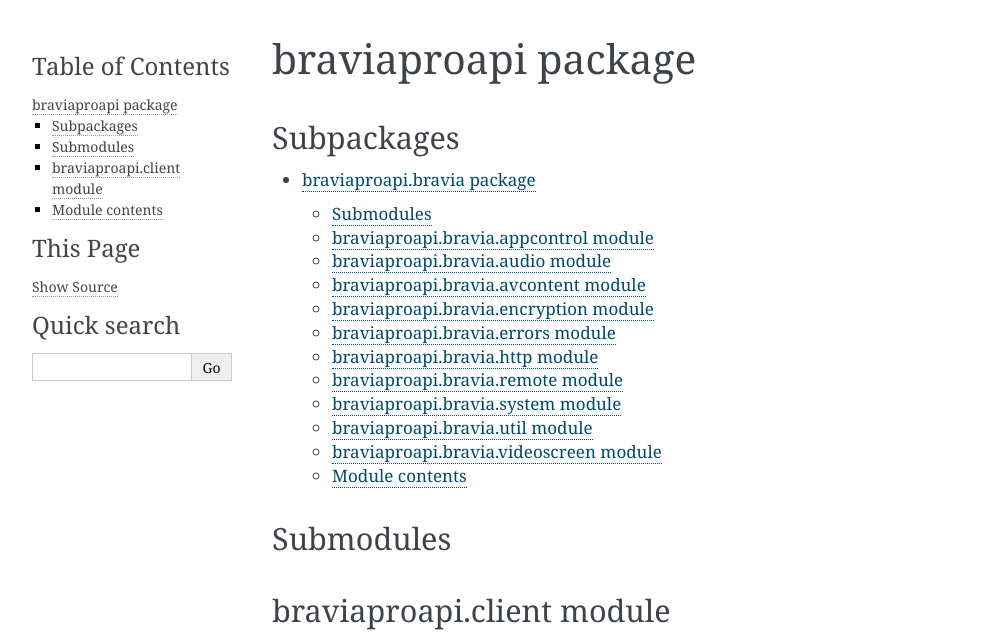
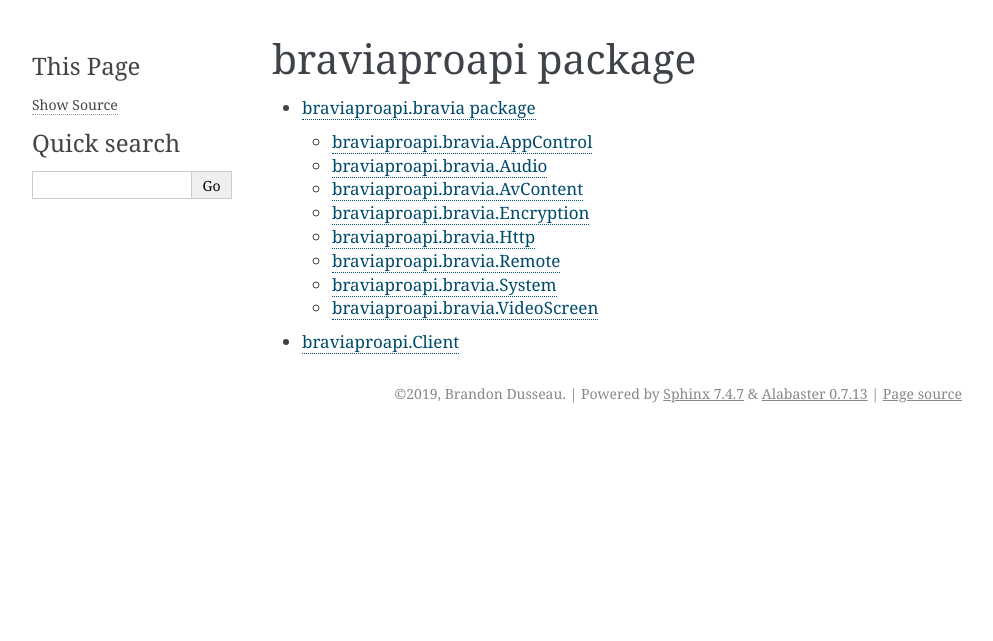
Before and after one commit to BrandonDusseau/braviaproapi, a Sphinx documentation site: the page built from docs/source/braviaproapi.rst, in a window 1280 px wide. Shown: the top 641 px of the page, without its empty margins (148-1141 px from the left). Built offline with Sphinx 7.4.7, drawn with Linux system fonts in a browser that asks for light colours; grey boxes are pictures that could not be loaded.

Commit message:
Added more doc files

```diff
--- /dev/null
+++ b/docs/source/braviaproapi.bravia.appcontrol.rst
@@ -0,0 +1,6 @@
+braviaproapi.bravia.AppControl
+==============================
+
+.. autoclass::braviaproapi.bravia.AppControl
+    :members:
+    :show-inheritance:
--- /dev/null
+++ b/docs/source/braviaproapi.bravia.audio.rst
@@ -0,0 +1,6 @@
+braviaproapi.bravia.Audio
+=========================
+
+.. autoclass::braviaproapi.bravia.Audio
+    :members:
+    :show-inheritance:
--- /dev/null
+++ b/docs/source/braviaproapi.bravia.avcontent.rst
@@ -0,0 +1,6 @@
+braviaproapi.bravia.AvContent
+=============================
+
+.. autoclass::braviaproapi.bravia.AvContent
+    :members:
+    :show-inheritance:
--- /dev/null
+++ b/docs/source/braviaproapi.bravia.encryption.rst
@@ -0,0 +1,6 @@
+braviaproapi.bravia.Encryption
+==============================
+
+.. autoclass::braviaproapi.bravia.Encryption
+    :members:
+    :show-inheritance:
--- /dev/null
+++ b/docs/source/braviaproapi.bravia.http.rst
@@ -0,0 +1,6 @@
+braviaproapi.bravia.Http
+========================
+
+.. autoclass::braviaproapi.bravia.Http
+    :members:
+    :show-inheritance:
--- /dev/null
+++ b/docs/source/braviaproapi.bravia.remote.rst
@@ -0,0 +1,6 @@
+braviaproapi.bravia.Remote
+==========================
+
+.. autoclass::braviaproapi.bravia.Remote
+    :members:
+    :show-inheritance:
--- a/docs/source/braviaproapi.bravia.rst
+++ b/docs/source/braviaproapi.bravia.rst
@@ -1,94 +1,13 @@
 braviaproapi.bravia package
 ===========================
 
-Submodules
-----------
+.. toctree::
 
-braviaproapi.bravia.appcontrol module
--------------------------------------
-
-.. automodule:: braviaproapi.bravia.appcontrol
-   :members:
-   :undoc-members:
-   :show-inheritance:
-
-braviaproapi.bravia.audio module
---------------------------------
-
-.. automodule:: braviaproapi.bravia.audio
-   :members:
-   :undoc-members:
-   :show-inheritance:
-
-braviaproapi.bravia.avcontent module
-------------------------------------
-
-.. automodule:: braviaproapi.bravia.avcontent
-   :members:
-   :undoc-members:
-   :show-inheritance:
-
-braviaproapi.bravia.encryption module
--------------------------------------
-
-.. automodule:: braviaproapi.bravia.encryption
-   :members:
-   :undoc-members:
-   :show-inheritance:
-
-braviaproapi.bravia.errors module
----------------------------------
-
-.. automodule:: braviaproapi.bravia.errors
-   :members:
-   :undoc-members:
-   :show-inheritance:
-
-braviaproapi.bravia.http module
--------------------------------
-
-.. automodule:: braviaproapi.bravia.http
-   :members:
-   :undoc-members:
-   :show-inheritance:
-
-braviaproapi.bravia.remote module
----------------------------------
-
-.. automodule:: braviaproapi.bravia.remote
-   :members:
-   :undoc-members:
-   :show-inheritance:
-
-braviaproapi.bravia.system module
----------------------------------
-
-.. automodule:: braviaproapi.bravia.system
-   :members:
-   :undoc-members:
-   :show-inheritance:
-
-braviaproapi.bravia.util module
--------------------------------
-
-.. automodule:: braviaproapi.bravia.util
-   :members:
-   :undoc-members:
-   :show-inheritance:
-
-braviaproapi.bravia.videoscreen module
---------------------------------------
-
-.. automodule:: braviaproapi.bravia.videoscreen
-   :members:
-   :undoc-members:
-   :show-inheritance:
-
-
-Module contents
----------------
-
-.. automodule:: braviaproapi.bravia
-   :members:
-   :undoc-members:
-   :show-inheritance:
+    braviaproapi.bravia.appcontrol
+    braviaproapi.bravia.audio
+    braviaproapi.bravia.avcontent
+    braviaproapi.bravia.encryption
+    braviaproapi.bravia.http
+    braviaproapi.bravia.remote
+    braviaproapi.bravia.system
+    braviaproapi.bravia.videoscreen
--- /dev/null
+++ b/docs/source/braviaproapi.bravia.system.rst
@@ -0,0 +1,6 @@
+braviaproapi.bravia.System
+==========================
+
+.. autoclass::braviaproapi.bravia.System
+    :members:
+    :show-inheritance:
--- /dev/null
+++ b/docs/source/braviaproapi.bravia.videoscreen.rst
@@ -0,0 +1,6 @@
+braviaproapi.bravia.VideoScreen
+===============================
+
+.. autoclass::braviaproapi.bravia.VideoScreen
+    :members:
+    :show-inheritance:
--- /dev/null
+++ b/docs/source/braviaproapi.client.rst
@@ -0,0 +1,6 @@
+braviaproapi.Client
+===================
+
+.. autoclass::braviaproapi.Client
+    :members:
+    :show-inheritance:
--- a/docs/source/braviaproapi.rst
+++ b/docs/source/braviaproapi.rst
@@ -1,29 +1,7 @@
 braviaproapi package
 ====================
 
-Subpackages
------------
-
 .. toctree::
 
-   braviaproapi.bravia
-
-Submodules
-----------
-
-braviaproapi.client module
---------------------------
-
-.. automodule:: braviaproapi.client
-   :members:
-   :undoc-members:
-   :show-inheritance:
-
-
-Module contents
----------------
-
-.. automodule:: braviaproapi
-   :members:
-   :undoc-members:
-   :show-inheritance:
+    braviaproapi.bravia
+    braviaproapi.client
--- a/docs/source/modules.rst
+++ /dev/null
@@ -1,7 +0,0 @@
-braviaproapi
-============
-
-.. toctree::
-   :maxdepth: 4
-
-   braviaproapi
```
Also changed, not shown: docs/source/index.rst (+1 -8 lines), 1 other file.
